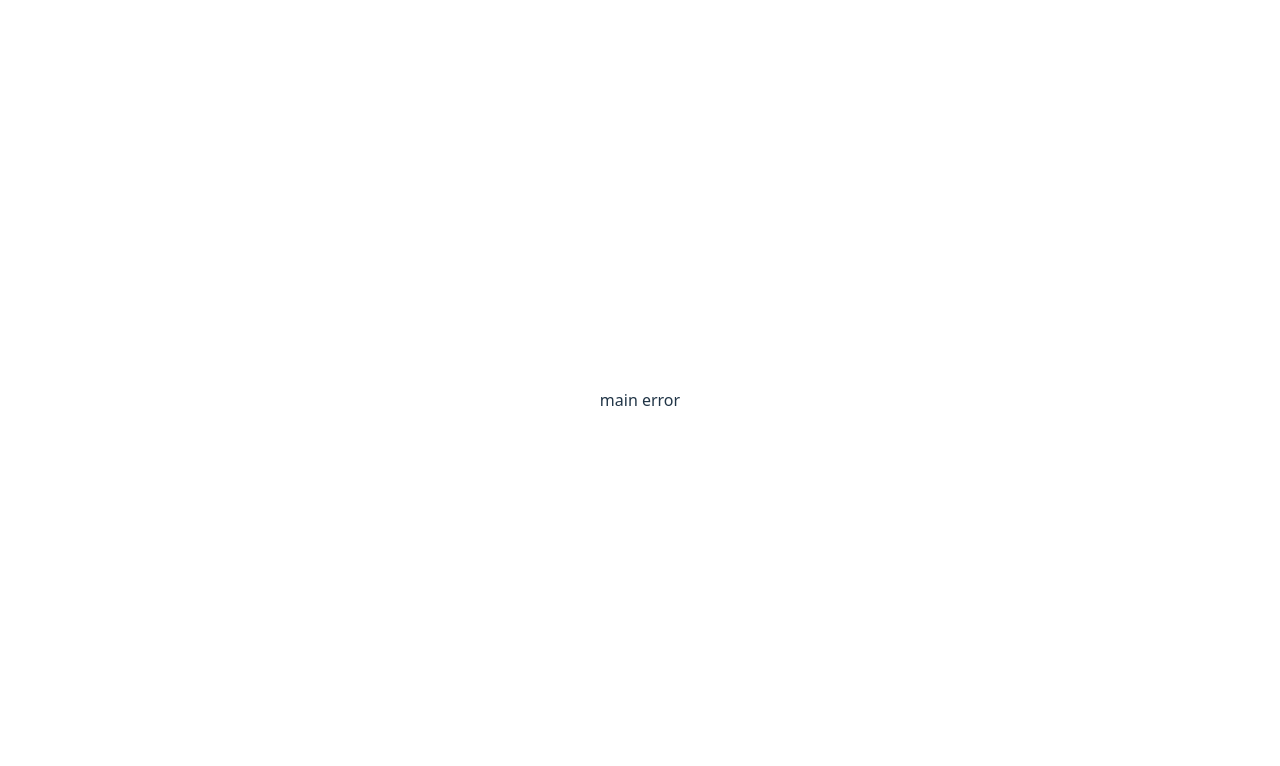
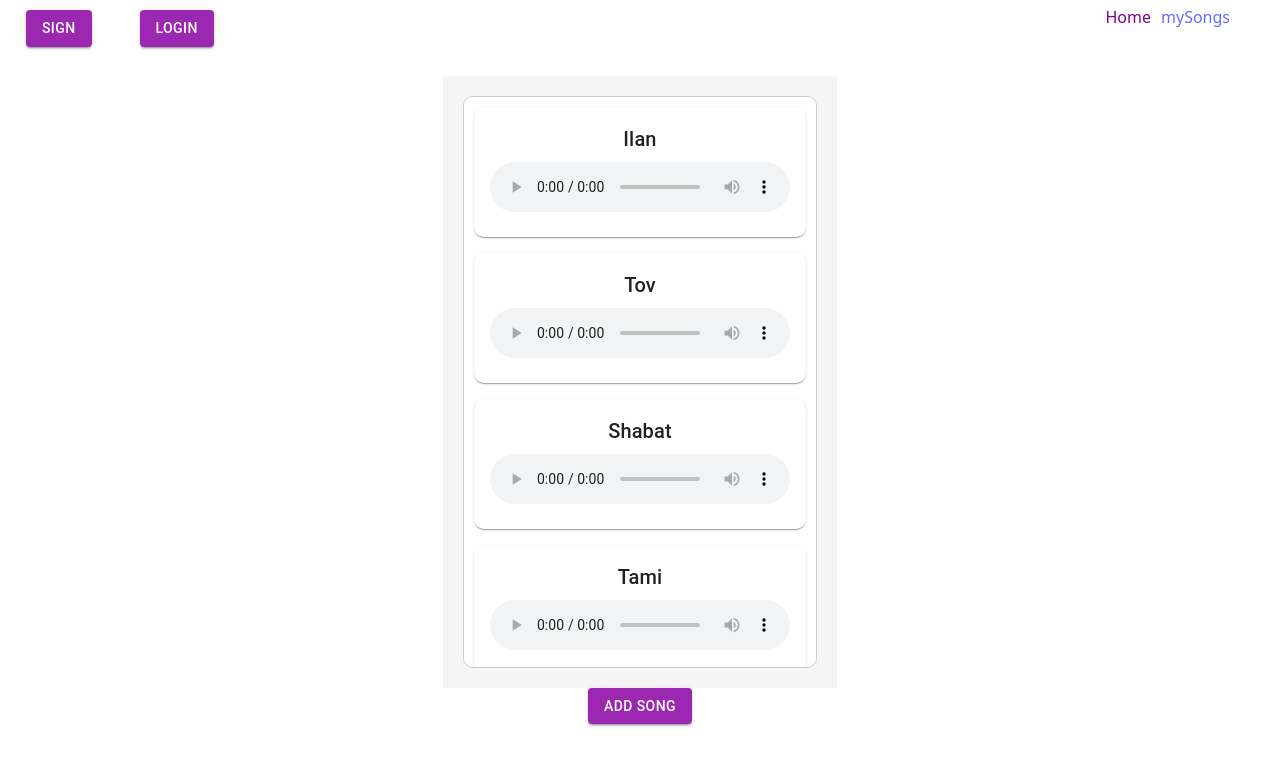
Before and after one commit to efrat-goldshtoff/MusicPlayer, a React (Vite) app in the folder clientReact/: page /allSongs in a window 1280 px wide. Before the commit this address had no page. Shown: the top 766 px of the page. Built offline with nearby package versions, Linux system fonts and the light colour scheme.

Commit message:
overFlow

```diff
--- a/clientReact/package.json
+++ b/clientReact/package.json
@@ -13,6 +13,7 @@
     "@emotion/react": "^11.14.0",
     "@emotion/styled": "^11.14.0",
     "@mui/material": "^6.4.7",
+    "@mui/system": "^6.4.7",
     "axios": "^1.8.3",
     "react": "^19.0.0",
     "react-dom": "^19.0.0",
--- a/clientReact/src/components/Home/NavBar.tsx
+++ b/clientReact/src/components/Home/NavBar.tsx
@@ -1,5 +1,5 @@
-// import { useContext } from "react"
-// import { UserContext } from "../Login/UserContext"
+import { useContext } from "react"
+import { UserContext } from "../Login/UserContext"
 import { Link } from "react-router-dom";
 
 const style = {
@@ -7,15 +7,20 @@ const style = {
     color: 'purple'
 }
 
-const NavBar=()=>{
-    // const context=useContext(UserContext);
+const NavBar = () => {
+    const context = useContext(UserContext);
     return (<>
-    <nav style={{position:'fixed',top:'5px',right:'50px'}}>
-        <Link to='/'
-        style={style}>
-            Home
-        </Link>
-    </nav>
+        <nav style={{ position: 'fixed', top: '5px', right: '50px' }}>
+            <Link to='/'
+                style={style}>
+                Home
+            </Link>
+            {/* {context?.user && context.user.id && ( */}
+                <Link to='/allSongs'>
+                    mySongs
+                </Link>
+            {/* )} */}
+        </nav>
 
     </>)
 }
--- /dev/null
+++ b/clientReact/src/components/Songs/AllSongs.tsx
@@ -0,0 +1,182 @@
+import { Box, Button, Card, CardContent, Stack, Typography } from "@mui/material";
+// import { Song } from "./Song";
+// import axios from "axios";
+
+const AllSongs = () => {
+    // const ApiUrl='';
+    // const songs=await axios.get(ApiUrl)
+    const songs = [
+        {
+            id: "1",
+            name: "Ilan",
+            link: "https://mail.google.com/mail/u/0?ui=2&ik=3ff0f85931&attid=0.1&permmsgid=msg-a:r6551807614108487557&view=att&disp=safe&realattid=f_m8bo8vz80&zw"
+        },
+        {
+            id: "2",
+            name: "Tov",
+            link: "https://mail.google.com/mail/u/0?ui=2&ik=3ff0f85931&attid=0.3&permmsgid=msg-a:r6551807614108487557&view=att&disp=safe&realattid=f_m8bo9m9b1&zw"
+        },
+        {
+            id: "3",
+            name: "Shabat",
+            link: "https://mail.google.com/mail/u/0?ui=2&ik=3ff0f85931&attid=0.2&permmsgid=msg-a:r6551807614108487557&view=att&disp=safe&realattid=f_m8bo9m9h2&zw"
+        }, {
+            id: '4',
+            name: 'Tami',
+            link: "https://mail.google.com/mail/u/0?ui=2&ik=3ff0f85931&attid=0.4&permmsgid=msg-a:r6551807614108487557&view=att&disp=safe&realattid=f_m8bo9m9k3&zw"
+        },
+        {
+            id: "3",
+            name: "Shabat",
+            link: "https://mail.google.com/mail/u/0?ui=2&ik=3ff0f85931&attid=0.2&permmsgid=msg-a:r6551807614108487557&view=att&disp=safe&realattid=f_m8bo9m9h2&zw"
+        }, {
+            id: '4',
+            name: 'Tami',
+            link: "https://mail.google.com/mail/u/0?ui=2&ik=3ff0f85931&attid=0.4&permmsgid=msg-a:r6551807614108487557&view=att&disp=safe&realattid=f_m8bo9m9k3&zw"
+        }
+    ]
+
+    return (<>
+        <div style={{ padding: '20px', backgroundColor: '#f5f5f5' }}>
+            <Box
+                display="flex"
+                flexDirection="column"
+                gap="16px"
+                sx={{
+                    maxHeight: '550px',
+                    overflowY: 'auto',
+                    padding: '10px',
+                    border: '1px solid #ccc',
+                    borderRadius: '10px',
+                    backgroundColor: '#fff'
+                }}
+            >
+                {songs.map((song, index) => (
+                    <Card key={index}
+                        sx={{
+                            minHeight: 130,
+                            maxWidth: 350,
+                            borderRadius: '10px'
+                        }}>
+                        <CardContent>
+                            <Typography variant="h6" gutterBottom>
+                                {song.name}
+                            </Typography>
+                            <audio
+                                controls
+                                style={{
+                                    width: '300px',
+                                    height: '50px',
+                                    marginBottom: '10px'
+                                }}
+                            >
+                                <source src={song.link} type="audio/mp3" />
+                                Your browser does not support the audio element.
+                            </audio>
+                        </CardContent>
+                    </Card>
+                ))}
+            </Box>
+        </div>
+        <Button variant="contained" color="secondary" sx={{ mx: 2 }}>
+            Add Song
+        </Button>
+        {/* <div style={{ padding: '20px', backgroundColor: '#f5f5f5' }}>
+            <Stack
+                direction="row"
+                spacing={3}
+                flexWrap="wrap"
+                justifyContent="flex-start"
+            >
+                {songs.map((song, index) => (
+                    <Card key={index} sx={{ maxWidth: 345, borderRadius: '10px' }}>
+                        <CardContent>
+                            <Typography variant="h6" gutterBottom>
+                                {song.name}
+                            </Typography>
+                            <audio controls style={{ width: '100%' }}>
+                                <source src={song.link} type="audio/mp3" />
+                                Your browser does not support the audio element.
+                            </audio>
+                        </CardContent>
+                    </Card>
+                ))}
+            </Stack>
+        </div>
+        <Button variant="contained" color="secondary" sx={{ mx: 2 }}>
+            Add Song
+        </Button> */}
+        {/* <div style={{ padding: '20px', backgroundColor: '#f5f5f5' }}>
+                <Box
+                    display="flex"
+                    flexWrap="wrap"
+                    justifyContent="space-between"
+                    gap="16px"
+                >
+                    {songs.map((song, index) => (
+                        <Box key={index} sx={{ maxWidth: 345, borderRadius: '10px' }}>
+                            <Card sx={{ maxWidth: 345, borderRadius: '10px' }}>
+                                <CardContent>
+                                    <Typography variant="h6" gutterBottom>
+                                        {song.name}
+                                    </Typography>
+                                    <audio controls style={{ width: '100%' }}>
+                                        <source src={song.link} type="audio/mp3" />
+                                        Your browser does not support the audio element.
+                                    </audio>
+                                </CardContent>
+                            </Card>
+                        </Box>
+                    ))}
+                </Box>
+            </div>
+            <Button variant="contained" color="secondary" sx={{ mx: 2 }}>
+                Add Song
+            </Button> */}
+        {/* <div style={{ padding: '20px', backgroundColor: '#f5f5f5' }}>
+            <Grid2 container spacing={3}>
+                {songs.map((song, index) => (
+                    <Grid2 component="div" item xs={12} sm={6} md={4} key={index} sx={{ maxWidth: 345, borderRadius: '10px' }}>
+                        <Card sx={{ maxWidth: 345, borderRadius: '10px' }}>
+                            <CardContent>
+                                <Typography variant="h6" gutterBottom>
+                                    {song.name}
+                                </Typography>
+                                <audio controls style={{ width: '100%' }}>
+                                    <source src={song.link} type="audio/mp3" />
+                                    Your browser does not support the audio element.
+                                </audio>
+                            </CardContent>
+                        </Card>
+
+                    </Grid2>
+                ))}
+            </Grid2>
+        </div>
+        <Button variant="contained"
+            color="secondary"
+            sx={{ mx: 2 }}>
+            Add Song
+        </Button> */}
+        {/* <div >
+            {songs.map((song, index) => {
+                return (
+                    <div key={index}>
+                        <label>{song.name}</label>
+                        <audio controls>
+                            <source src={song.link} type="audio/mp3" />
+                            Your browser does not support the audio element.
+                        </audio>
+                    </div>
+                )
+            })}
+        </div>
+        <Button variant="contained"
+            color="secondary"
+            sx={{ mx: 2 }}>
+            Add Song
+        </Button> */}
+    </>)
+}
+
+export default AllSongs;
--- /dev/null
+++ b/clientReact/src/components/Songs/Song.ts
@@ -0,0 +1,6 @@
+
+export type Song = {
+    id: string,
+    name: string,
+    link: string
+}
```
Also changed, not shown: clientReact/src/Router.tsx (+6 -2 lines), 1 other file (tests, documents, lock files or other folders).
